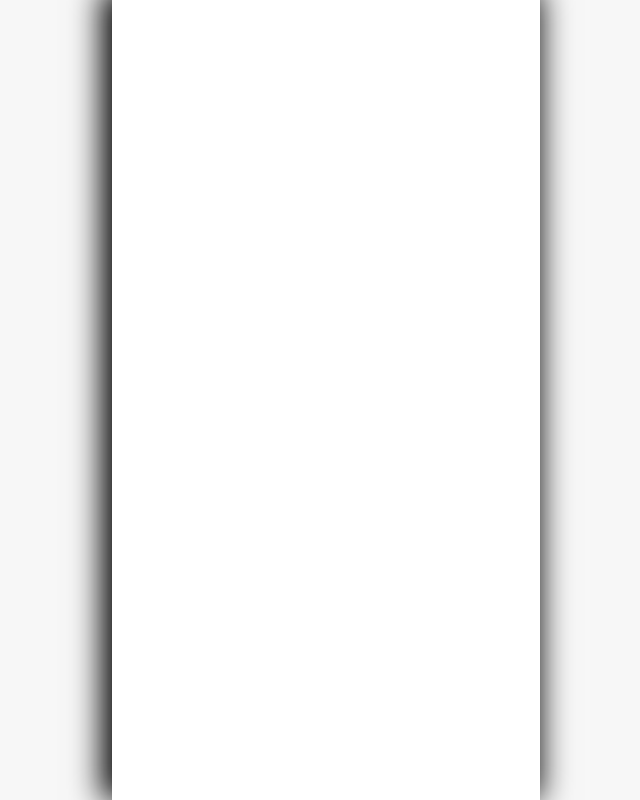
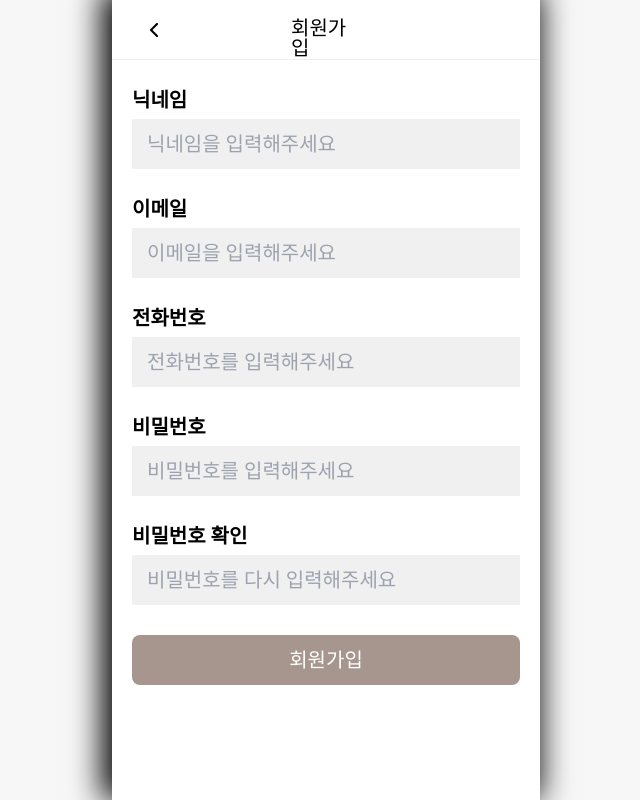
Before and after one commit to goseumi/Goseumi-Front, a React (Create React App) app: page / in a window 1280 px wide. Shown: the whole page, without its empty margins (314-954 px from the left). Built offline with nearby package versions, Linux system fonts and the light colour scheme; a web font is replaced by a local one.

Commit message:
회원가입 UI 테스트

```diff
--- a/src/App.js
+++ b/src/App.js
@@ -2,6 +2,7 @@ import React from 'react';
 import { styled } from 'styled-components';
 import './App.css';
 import GlobalStyle from './style/GlobalStyle';
+import RegistPage from './pages/RegistPage';
 
 const S = {
   Frame: styled.div`
@@ -38,7 +39,9 @@ function App() {
     <>
       <GlobalStyle />
       <S.Background />
-      <S.Frame></S.Frame>
+      <S.Frame>
+        <RegistPage />
+      </S.Frame>
     </>
   );
 }
```
